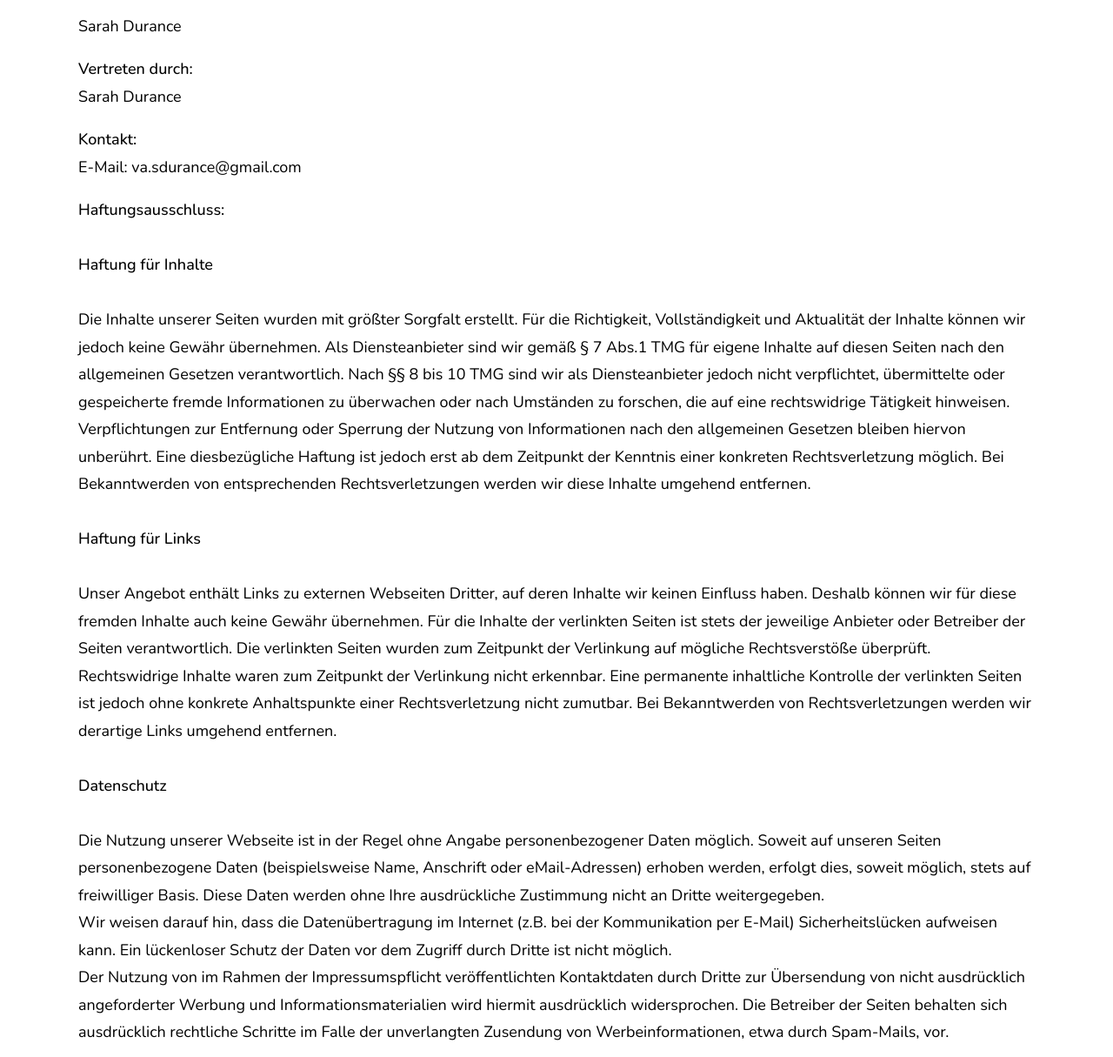
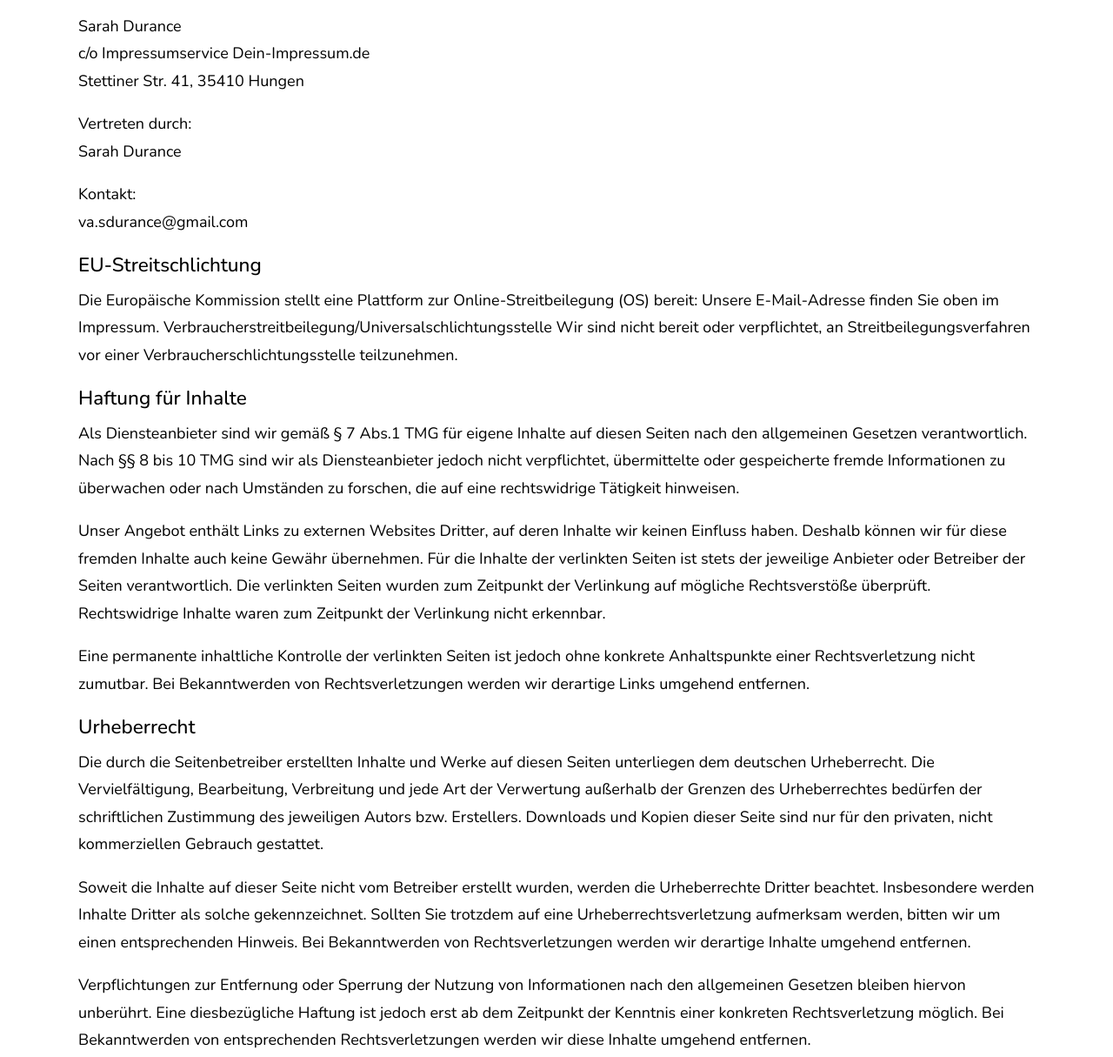
Before and after one commit to vasdurance/vasdurance.github.io, a website: page imprint.html in a window 1280 px wide. Shown: the part 143-1358 px from the top of the page at 87% size. Drawn offline with nearby package versions, Linux system fonts and the light colour scheme.

Commit message:
Update imprint

```diff
--- a/imprint.html
+++ b/imprint.html
@@ -13,18 +13,26 @@
   <body>
     <section>
       <div class="container">
-<div class='impressum'><h1>Impressum</h1><p>Angaben gemäß § 5 TMG</p><p>Sarah Durance <br>
-</p><p> <strong>Vertreten durch: </strong><br>
-  Sarah Durance<br>
-</p><p><strong>Kontakt:</strong> <br>
-  E-Mail: <a href='mailto:va.sdurance@gmail.com'>va.sdurance@gmail.com</a></br></p><p><strong>Haftungsausschluss: </strong><br><br><strong>Haftung für Inhalte</strong><br><br>
-  Die Inhalte unserer Seiten wurden mit größter Sorgfalt erstellt. Für die Richtigkeit, Vollständigkeit und Aktualität der Inhalte können wir jedoch keine Gewähr übernehmen. Als Diensteanbieter sind wir gemäß § 7 Abs.1 TMG für eigene Inhalte auf diesen Seiten nach den allgemeinen Gesetzen verantwortlich. Nach §§ 8 bis 10 TMG sind wir als Diensteanbieter jedoch nicht verpflichtet, übermittelte oder gespeicherte fremde Informationen zu überwachen oder nach Umständen zu forschen, die auf eine rechtswidrige Tätigkeit hinweisen. Verpflichtungen zur Entfernung oder Sperrung der Nutzung von Informationen nach den allgemeinen Gesetzen bleiben hiervon unberührt. Eine diesbezügliche Haftung ist jedoch erst ab dem Zeitpunkt der Kenntnis einer konkreten Rechtsverletzung möglich. Bei Bekanntwerden von entsprechenden Rechtsverletzungen werden wir diese Inhalte umgehend entfernen.<br><br><strong>Haftung für Links</strong><br><br>
-  Unser Angebot enthält Links zu externen Webseiten Dritter, auf deren Inhalte wir keinen Einfluss haben. Deshalb können wir für diese fremden Inhalte auch keine Gewähr übernehmen. Für die Inhalte der verlinkten Seiten ist stets der jeweilige Anbieter oder Betreiber der Seiten verantwortlich. Die verlinkten Seiten wurden zum Zeitpunkt der Verlinkung auf mögliche Rechtsverstöße überprüft. Rechtswidrige Inhalte waren zum Zeitpunkt der Verlinkung nicht erkennbar. Eine permanente inhaltliche Kontrolle der verlinkten Seiten ist jedoch ohne konkrete Anhaltspunkte einer Rechtsverletzung nicht zumutbar. Bei Bekanntwerden von Rechtsverletzungen werden wir derartige Links umgehend entfernen.<br><br><strong>Datenschutz</strong><br><br>
-  Die Nutzung unserer Webseite ist in der Regel ohne Angabe personenbezogener Daten möglich. Soweit auf unseren Seiten personenbezogene Daten (beispielsweise Name, Anschrift oder eMail-Adressen) erhoben werden, erfolgt dies, soweit möglich, stets auf freiwilliger Basis. Diese Daten werden ohne Ihre ausdrückliche Zustimmung nicht an Dritte weitergegeben. <br>
-  Wir weisen darauf hin, dass die Datenübertragung im Internet (z.B. bei der Kommunikation per E-Mail) Sicherheitslücken aufweisen kann. Ein lückenloser Schutz der Daten vor dem Zugriff durch Dritte ist nicht möglich. <br>
-  Der Nutzung von im Rahmen der Impressumspflicht veröffentlichten Kontaktdaten durch Dritte zur Übersendung von nicht ausdrücklich angeforderter Werbung und Informationsmaterialien wird hiermit ausdrücklich widersprochen. Die Betreiber der Seiten behalten sich ausdrücklich rechtliche Schritte im Falle der unverlangten Zusendung von Werbeinformationen, etwa durch Spam-Mails, vor.<br>
-</p><br>
-  Impressum vom <a href="https://www.impressum-generator.de">Impressum Generator</a> der <a href="https://www.kanzlei-hasselbach.de/standorte/frankfurt/" rel="nofollow">Kanzlei Hasselbach, Frankfurt</a> </div>
+        <div class='impressum'>
+          <h1>Impressum</h1>
+          <p>Angaben gemäß § 5 TMG</p>
+          <p>Sarah Durance<br/>c/o Impressumservice Dein-Impressum.de<br/>Stettiner Str. 41, 35410 Hungen</p>
+          <p>Vertreten durch:<br/>Sarah Durance</p>
+          <p>Kontakt:<br/><a href='mailto:va.sdurance@gmail.com'>va.sdurance@gmail.com</a></p>
+          <h2>EU-Streitschlichtung</h2>
+          <p>Die Europäische Kommission stellt eine Plattform zur Online-Streitbeilegung (OS) bereit:
+          Unsere E-Mail-Adresse finden Sie oben im Impressum. Verbraucherstreitbeilegung/Universalschlichtungsstelle
+          Wir sind nicht bereit oder verpflichtet, an Streitbeilegungsverfahren vor einer Verbraucherschlichtungsstelle teilzunehmen.</p>
+          <h2>Haftung für Inhalte</h2>
+          <p>Als Diensteanbieter sind wir gemäß § 7 Abs.1 TMG für eigene Inhalte auf diesen Seiten nach den allgemeinen Gesetzen verantwortlich. Nach §§ 8 bis 10 TMG sind wir als Diensteanbieter jedoch nicht verpflichtet, übermittelte oder gespeicherte fremde Informationen zu überwachen oder nach Umständen zu forschen, die auf eine rechtswidrige Tätigkeit hinweisen.</p>
+          <p>Unser Angebot enthält Links zu externen Websites Dritter, auf deren Inhalte wir keinen Einfluss haben. Deshalb können wir für diese fremden Inhalte auch keine Gewähr übernehmen. Für die Inhalte der verlinkten Seiten ist stets der jeweilige Anbieter oder Betreiber der Seiten verantwortlich. Die verlinkten Seiten wurden zum Zeitpunkt der Verlinkung auf mögliche Rechtsverstöße überprüft. Rechtswidrige Inhalte waren zum Zeitpunkt der Verlinkung nicht erkennbar.</p>
+          <p>Eine permanente inhaltliche Kontrolle der verlinkten Seiten ist jedoch ohne konkrete Anhaltspunkte einer Rechtsverletzung nicht zumutbar. Bei Bekanntwerden von Rechtsverletzungen werden wir derartige Links umgehend entfernen.</p>
+          <h2>Urheberrecht</h2>
+          <p>Die durch die Seitenbetreiber erstellten Inhalte und Werke auf diesen Seiten unterliegen dem deutschen Urheberrecht. Die Vervielfältigung, Bearbeitung, Verbreitung und jede Art der Verwertung außerhalb der Grenzen des
+          Urheberrechtes bedürfen der schriftlichen Zustimmung des jeweiligen Autors bzw. Erstellers. Downloads und Kopien dieser Seite sind nur für den privaten, nicht kommerziellen Gebrauch gestattet.</p>
+          <p>Soweit die Inhalte auf dieser Seite nicht vom Betreiber erstellt wurden, werden die Urheberrechte Dritter beachtet. Insbesondere werden Inhalte Dritter als solche gekennzeichnet. Sollten Sie trotzdem auf eine Urheberrechtsverletzung aufmerksam werden, bitten wir um einen entsprechenden Hinweis. Bei Bekanntwerden von Rechtsverletzungen werden wir derartige Inhalte umgehend entfernen.</p>
+          <p>Verpflichtungen zur Entfernung oder Sperrung der Nutzung von Informationen nach den allgemeinen Gesetzen bleiben hiervon unberührt. Eine diesbezügliche Haftung ist jedoch erst ab dem Zeitpunkt der Kenntnis einer konkreten Rechtsverletzung möglich. Bei Bekanntwerden von entsprechenden Rechtsverletzungen werden wir diese Inhalte umgehend entfernen.</p>
+        </div>
       </div>
     </section>
   </body>
```
Lines whose indentation alone changed are shown as unchanged.
